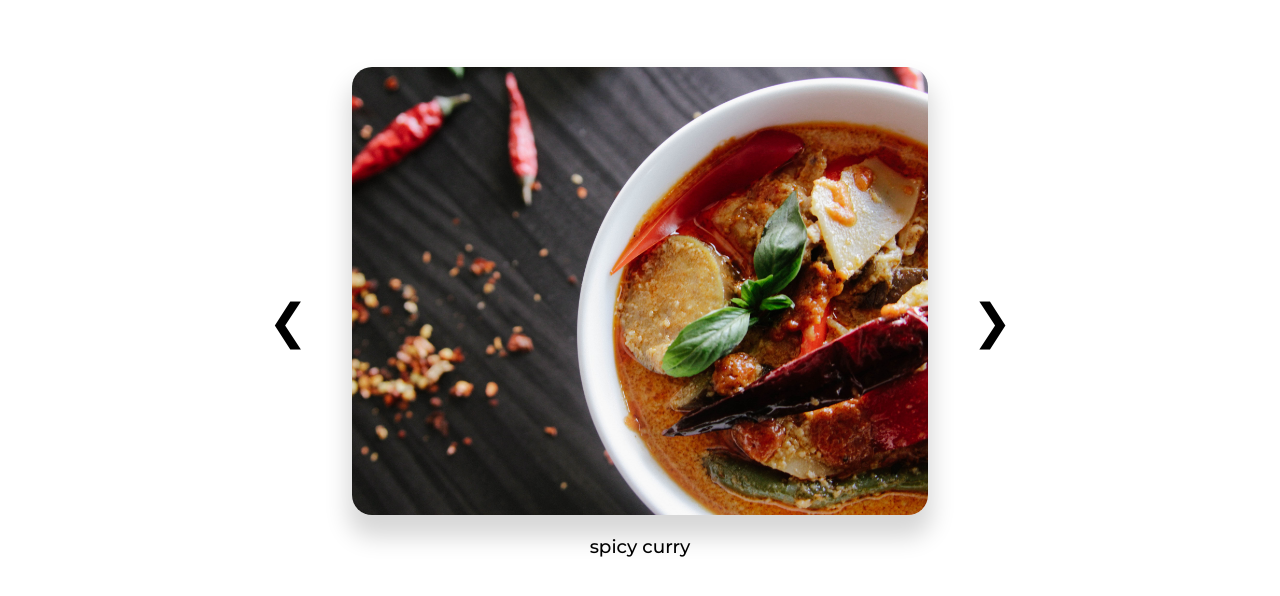
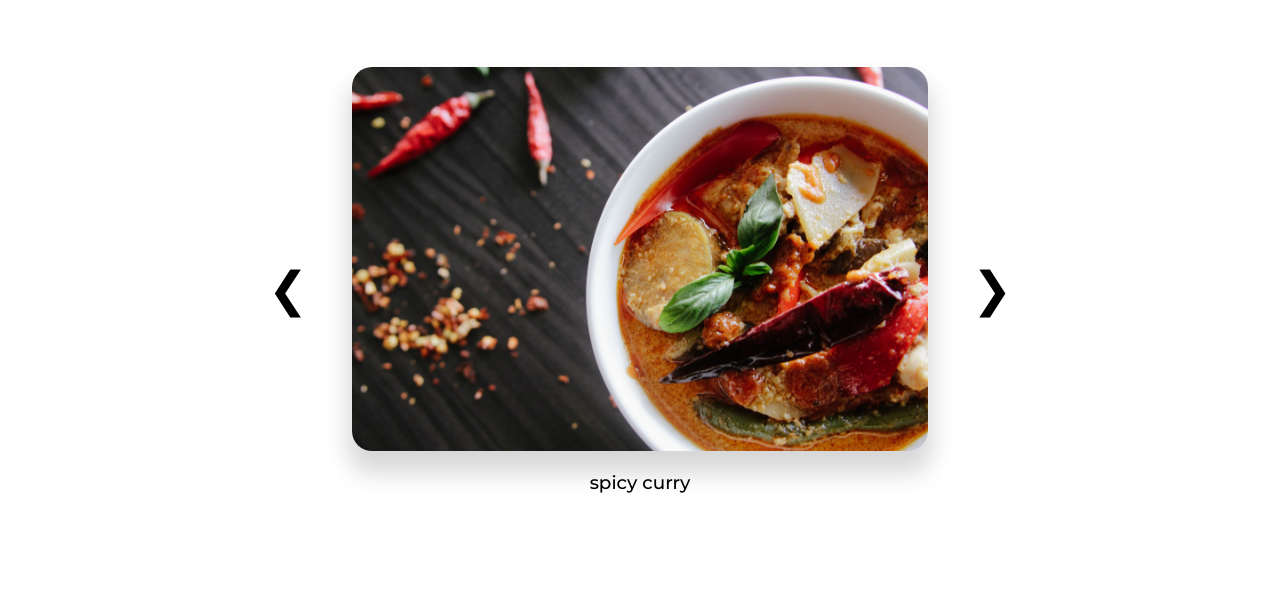
Before and after one commit to qhungg289/restaurant-page, a website built with webpack: page dist/index.html in a window 1280 px wide. Both pictures are taken after a click on the item "menu". Shown: the part 92-688 px from the top of the page. Built offline with nearby package versions, Linux system fonts and the light colour scheme; files whose address does not match are found by name.

Commit message:
Update styling

```diff
--- a/src/style.css
+++ b/src/style.css
@@ -149,7 +149,7 @@ li:hover,
 	object-fit: cover;
 	width: 36rem;
 	border-radius: 20px;
-	height: 28rem;
+	height: 24rem;
 	margin: 0px 2rem 0 2rem;
 	box-shadow: 0px 18px 23px 4px rgba(0, 0, 0, 0.16);
 	transition: all 0.5s;
```
Also changed, not shown: dist/main.js.
